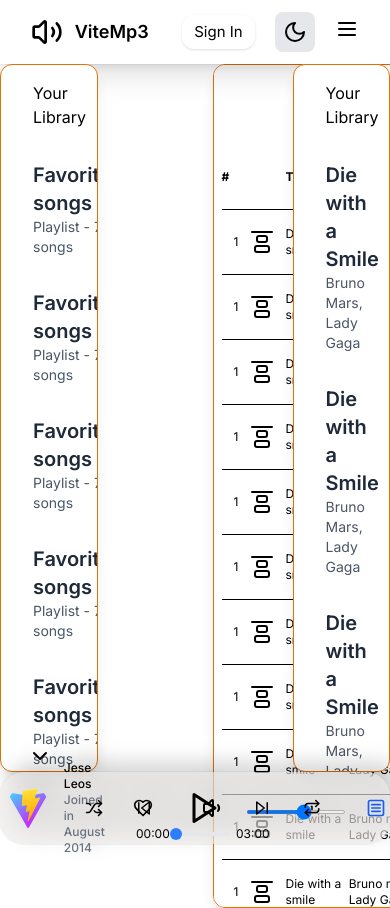
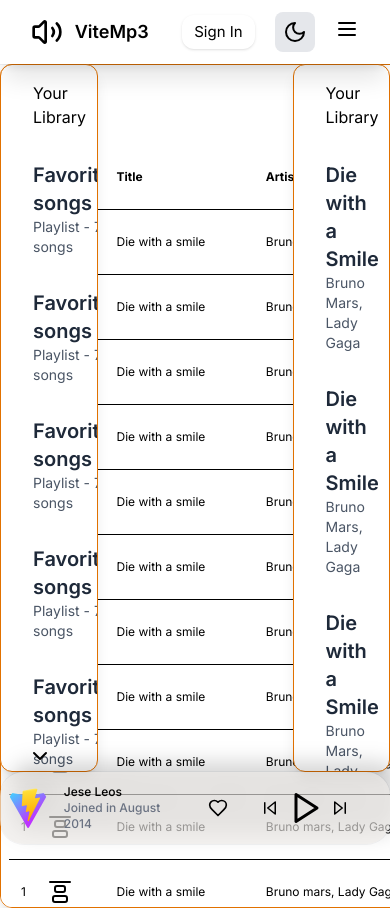
Before and after one commit to MDimidov/ViteMp3, a React (Vite) app: page / in a window 390 px wide. Shown: the top 908 px of the page. Built offline with nearby package versions, Linux system fonts and the light colour scheme.

Commit message:
Update FooterMusic to be responsive & fix Header z-index

```diff
--- a/src/components/Footer/FooterMusic.jsx
+++ b/src/components/Footer/FooterMusic.jsx
@@ -177,8 +177,7 @@
 
       {/* FooterMusic – плавно се скрива/показва с transform */}
       <footer
-          className={`fixed bottom-0 w-full h-[72px] rounded-3xl bg-(--bg-light-footer) dark:bg-(--bg-dark-footer) dark:text-white flex items-center justify-between px-2 sm:px-4 md:px-6 ring drop-shadow-3xl-footer ring-gray-900/5 transform transition-transform duration-300 ${
-            isCollapsed ? "translate-y-full" : "translate-y-0"
+        className={`fixed bottom-0 w-full h-[72px] rounded-3xl bg-(--bg-light-footer) dark:bg-(--bg-dark-footer) dark:text-white flex items-center justify-between px-2 sm:px-4 md:px-6 ring drop-shadow-3xl-footer ring-gray-900/5 transform transition-transform duration-300 ${isCollapsed ? "translate-y-full" : "translate-y-0"
           }`}
       >
         <div className="flex items-center gap-4 min-w-[120px]">
@@ -199,20 +198,20 @@
         </div>
 
         <div className="flex flex-col items-center relative w-[40%] sm:w-[50%] md:w-[60%] max-w-[500px]">
-            <div className="w-full flex justify-center space-x-2 sm:space-x-3">
+          <div className="w-full flex justify-center space-x-2 sm:space-x-3 max-xs:space-x-0 max-xs:mr-3">
             <button
-                className={`${btnClass} text-xs sm:text-sm hover:scale-105 active:scale-90 transition-transform duration-200`}
+              className={`${btnClass} text-xs sm:text-sm hover:scale-105 active:scale-90 transition-transform duration-200 max-xs:hidden`}
             >
               <ShuffleIcon width={18} height={18} />
             </button>
             <button
-                className={`${btnClass} text-xs sm:text-sm hover:scale-105 active:scale-90 transition-transform duration-200`}
+              className={`${btnClass} text-xs sm:text-sm hover:scale-105 active:scale-90 transition-transform duration-200 max-xs:p-0`}
             >
               <SkipBackIcon width={18} height={18} />
             </button>
             <button
               onClick={handlePlayPause}
-                className={`${btnClass} text-lg sm:text-xl hover:scale-110 active:scale-100 transition-transform duration-200`}
+              className={`${btnClass} text-lg sm:text-xl hover:scale-110 active:scale-100 transition-transform duration-200 max-xs:p-0 max-xs:mx-2`}
             >
               {isPlaying ? (
                 <PauseIcon width="36" height="36" />
@@ -221,18 +220,18 @@
               )}
             </button>
             <button
-                className={`${btnClass} text-xs sm:text-sm hover:scale-105 active:scale-90 transition-transform duration-200`}
+              className={`${btnClass} text-xs sm:text-sm hover:scale-105 active:scale-90 transition-transform duration-200 max-xs:p-0`}
             >
               <SkipForwardIcon width={18} height={18} />
             </button>
             <button
-                className={`${btnClass} text-xs sm:text-sm hover:scale-105 active:scale-90 transition-transform duration-200`}
+              className={`${btnClass} text-xs sm:text-sm hover:scale-105 active:scale-90 transition-transform duration-200 max-xs:hidden max-xs:p-0`}
             >
               <Repeat1Icon width={18} height={18} />
             </button>
           </div>
 
-            <div className="absolute -bottom-3 left-0 right-0 px-2 sm:px-6">
+          <div className="absolute -bottom-3 left-0 right-0 px-2 sm:px-6 max-xs:hidden">
             <div className="flex items-center justify-between w-full">
               <span className="text-xs sm:text-sm mr-1.5">
                 {formatTime(currentTime)}
@@ -264,8 +263,8 @@
           </div>
         </div>
 
-          <div className="flex items-center justify-end space-x-2 sm:space-x-3 min-w-[120px]">
-            <button className={btnClass} onClick={toggleVolumeHandler}>
+        <div className="flex items-center justify-end space-x-2 max-xs:hidden sm:space-x-3 min-w-[120px]">
+          <button className={`${btnClass} hover:scale-105 active:scale-90`} onClick={toggleVolumeHandler}>
             {volume === 0 && <VolumeXIcon className="w-6 h-6" />}
             {volume > 0 && volume < 1 / 3 && (
               <VolumeIcon className="w-6 h-6" />
--- a/src/components/Header/Header.jsx
+++ b/src/components/Header/Header.jsx
@@ -18,7 +18,7 @@
 
     return (
         <>
-            <header className="h-16 text-[15px] w-screen fixed inset-0 flex-center bg-(--bg-light-header) dark:bg-(--bg-dark-header) ring shadow-xl ring-gray-900/5">
+            <header className="h-16 text-[15px] w-screen fixed z-999 inset-0 flex-center bg-(--bg-light-header) dark:bg-(--bg-dark-header) ring shadow-xl ring-gray-900/5">
                 <nav className=" px-3.5 flex-center justify-around w-full mx-auto">
                     <Link to="/" className="flex-center gap-x-3 z-[999] relative">
                         <Volume2Icon className="size-8 .logo" />
--- a/src/components/Hero/Hero.jsx
+++ b/src/components/Hero/Hero.jsx
@@ -4,7 +4,7 @@
 
 export default function Hero() {
     return (
-        <div className="--drop-shadow-3xl-hero mb-40 bg-(--bg-light-hero) dark:bg-(--bg-dark-hero) w-1/2 m-auto -z-1 items-center px-2 sm:px-4 md:px-6 rounded-xl shadow-lg border-amber-600 border max-h-[calc(100vh)] overflow-x-hidden overflow-y-auto scrollable-container pb-60">
+        <div className="--drop-shadow-3xl-hero mb-40 bg-(--bg-light-hero) dark:bg-(--bg-dark-hero) w-1/2 m-auto items-center px-2 sm:px-4 md:px-6 rounded-xl shadow-lg border-amber-600 border max-h-[calc(100vh)] overflow-x-hidden overflow-y-auto scrollable-container pb-60 max-md:w-full">
             <Songs />
 
             <Footer />
--- a/src/components/Login/Login.jsx
+++ b/src/components/Login/Login.jsx
@@ -3,8 +3,8 @@
 export default function Login() {
   return (
     <>
-      <div className="flex min-h-full flex-1 flex-col justify-center px-6 py-12 lg:px-8">
-        <div className="sm:mx-auto sm:w-full sm:max-w-sm">
+      <div className="flex min-h-full flex-1 flex-col justify-center px-6 py-12 lg:px-8 w-full m-auto">
+        <div className="sm:mx-auto sm:w-full">
           <img
             alt="Your Company"
             src="https://tailwindui.com/plus-assets/img/logos/mark.svg?color=indigo&shade=600"
@@ -15,7 +15,7 @@
           </h2>
         </div>
 
-        <div className="mt-10 sm:mx-auto sm:w-full sm:max-w-sm">
+        <div className="mt-10 mx-auto sm:w-full max-w-sm">
           <form action="#" method="POST" className="space-y-6">
             <div>
               <label htmlFor="email" className="block text-sm/6 font-medium">
--- a/src/index.css
+++ b/src/index.css
@@ -39,7 +39,8 @@
   --alambaster-500: #e0e1dd; */
   --default-font-family: "Inter", "sans-serif";
   --breakpoint-lg: 925px;
-  --breakpoint-md: 768px;
+  --breakpoint-md: 847px;
+  --breakpoint-xs: 30rem;
   /* По подразбиране за md */
 
 
```
Lines whose indentation alone changed are shown as unchanged.
